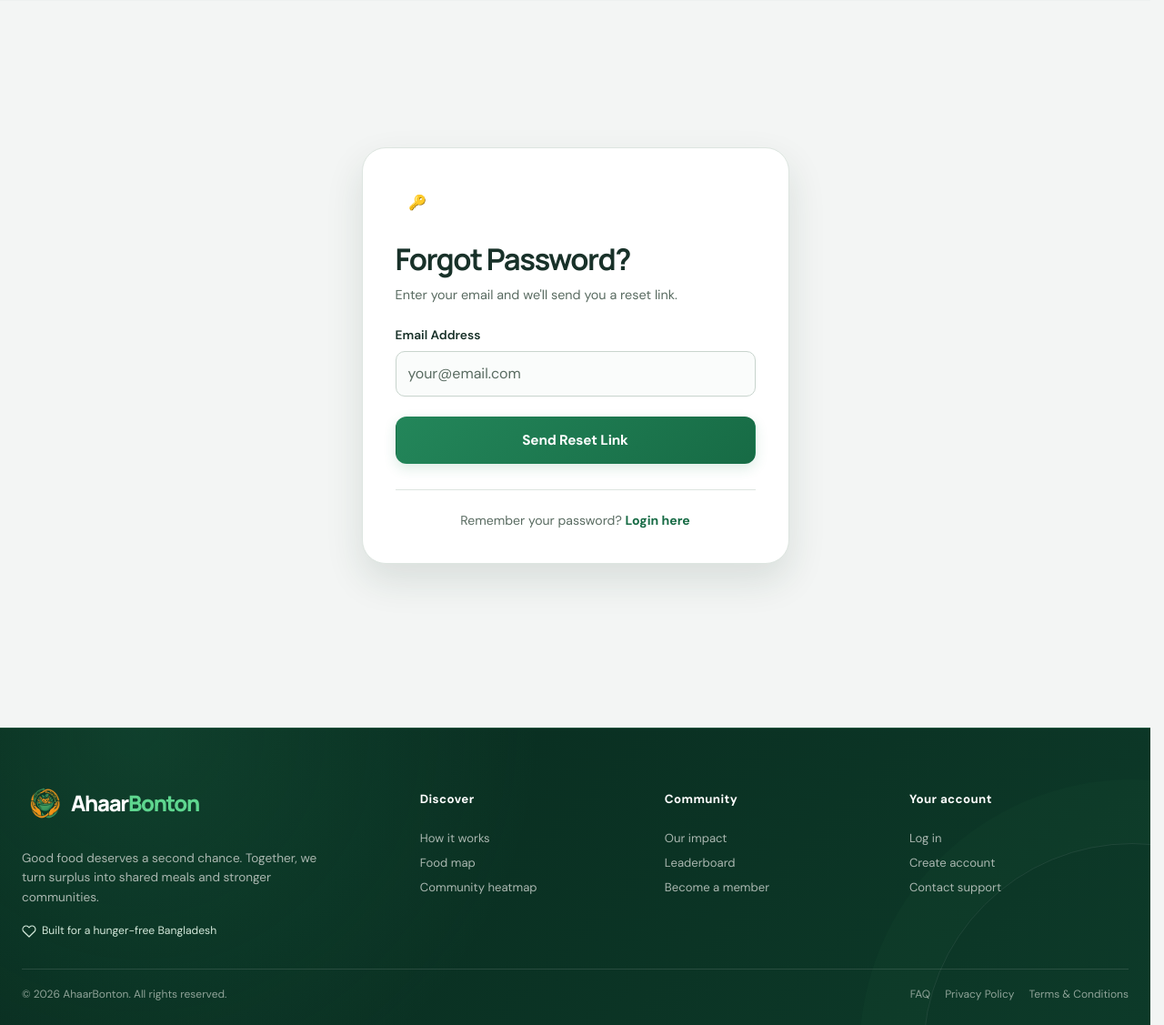
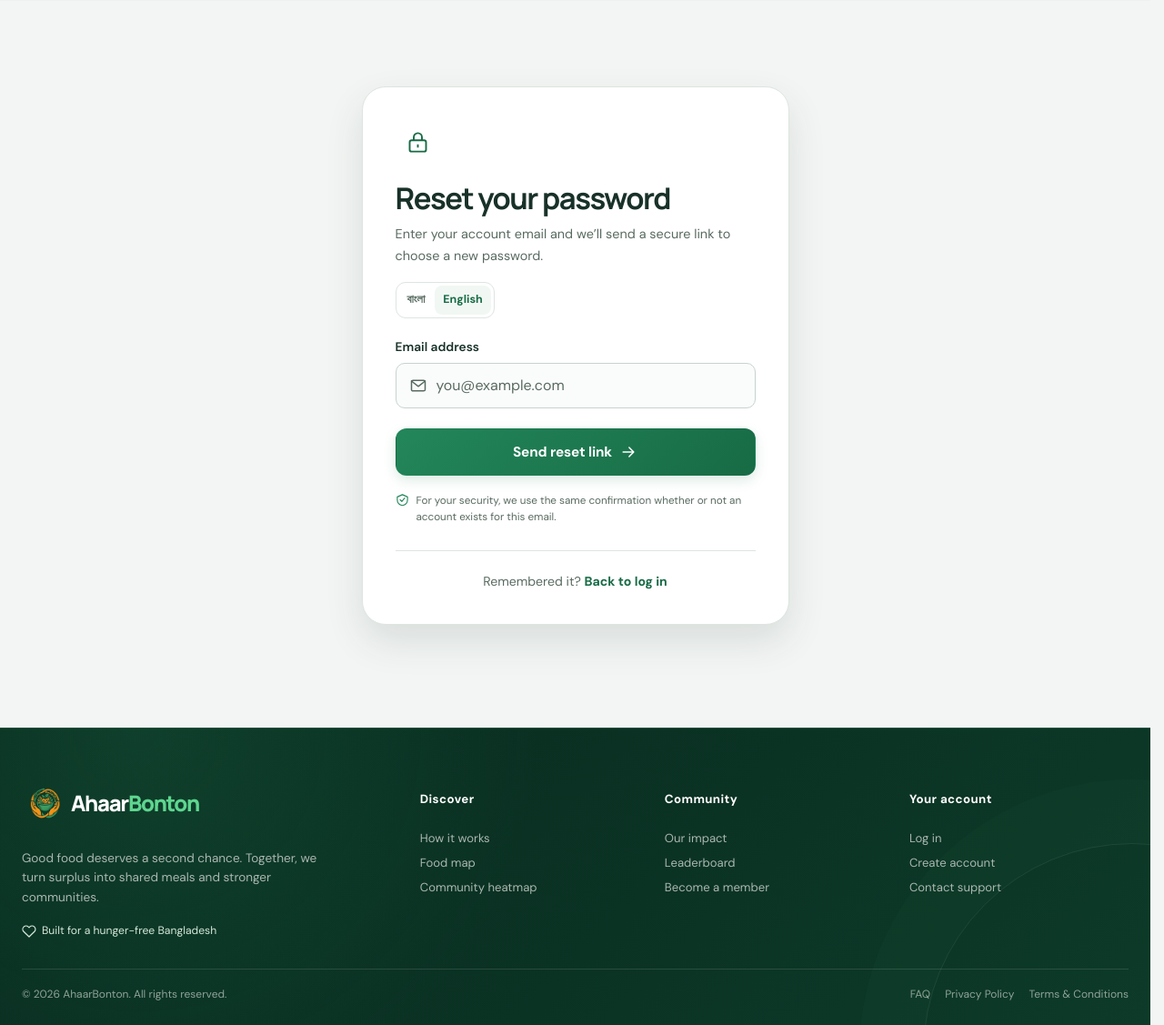
Before and after one commit to TajkirHossen-14/Ahaar_Bonton, a Django app: page /password-reset/ in a window 1280 px wide. Shown: the part 81-1208 px from the top of the page at 91% size. Run offline with Django 5.2, Linux system fonts and the light colour scheme.

Commit message:
feat(auth): localize password reset request

```diff
--- a/templates/auth/password_reset.html
+++ b/templates/auth/password_reset.html
@@ -1,33 +1,32 @@
 {% extends 'base.html' %}
-{% block title %}Forgot Password{% endblock %}
+{% load i18n %}
+{% block page_title %}{% trans "Reset your password" %} - {{ brand_name }}{% endblock %}
+
 {% block content %}
 <section class="auth-wrapper">
-    <div class="card auth-card">
+    <div class="auth-card">
         <header class="auth-header">
-            <div class="auth-logo">&#128273;</div>
-            <h2>Forgot Password?</h2>
-            <p>Enter your email and we'll send you a reset link.</p>
+            <div class="auth-logo"><svg aria-hidden="true"><use href="#i-lock"/></svg></div>
+            <h1>{% trans "Reset your password" %}</h1>
+            <p>{% trans "Enter your account email and we’ll send a secure link to choose a new password." %}</p>
+            {% include 'partials/language_switcher.html' %}
         </header>
-
-        <form method="post">
+        <form method="post" novalidate data-enhanced-form>
             {% csrf_token %}
+            <div class="form-summary hidden" data-form-summary role="alert" tabindex="-1"></div>
+            {% if form.non_field_errors %}<div class="alert alert-error" role="alert">{{ form.non_field_errors }}</div>{% endif %}
             <div class="form-group">
-                <label for="email">Email Address</label>
-                <input
-                    type="email"
-                    name="email"
-                    id="email"
-                    placeholder="your@email.com"
-                    required
-                >
+                <label for="id_email">{% trans "Email address" %}</label>
+                <div class="input-with-icon">
+                    <svg class="icon" aria-hidden="true"><use href="#i-mail"/></svg>
+                    <input type="email" id="id_email" name="email" value="{{ form.email.value|default:'' }}" autocomplete="email" placeholder="you@example.com" required>
+                </div>
+                {{ form.email.errors }}
             </div>
-            <button type="submit" class="btn btn-primary btn-full btn-lg">Send Reset Link</button>
+            <button type="submit" class="btn btn-primary btn-lg btn-full">{% trans "Send reset link" %} <svg class="icon" aria-hidden="true"><use href="#i-arrow"/></svg></button>
         </form>
-
-        <p class="auth-footer">
-            Remember your password?
-            <a href="{% url 'login' %}" class="auth-link">Login here</a>
-        </p>
+        <p class="auth-assurance"><svg class="icon" aria-hidden="true"><use href="#i-shield"/></svg>{% trans "For your security, we use the same confirmation whether or not an account exists for this email." %}</p>
+        <footer class="auth-footer">{% trans "Remembered it?" %} <a href="{% url 'login' %}" class="auth-inline-link">{% trans "Back to log in" %}</a></footer>
     </div>
 </section>
 {% endblock %}
```
